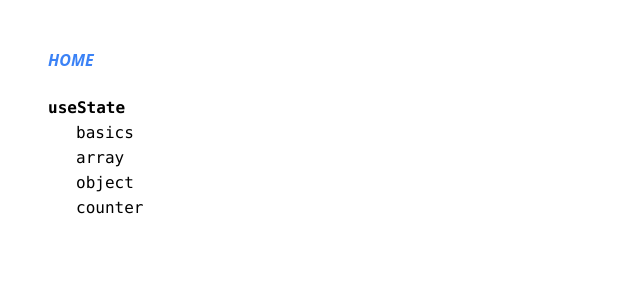
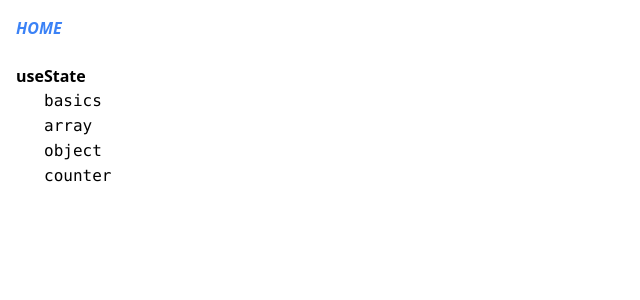
Before and after one commit to nrjdalal/learn-reactjs, a Next.js app: page / in a window 1280 px wide. Shown: the top 300 px of the page, without its empty margins (0-640 px from the left). Built offline with nearby package versions, Linux system fonts and the light colour scheme.

Commit message:
Thu Jun 17 22:39:05 IST 2021

```diff
--- a/pages/_app.js
+++ b/pages/_app.js
@@ -3,7 +3,7 @@ import '../styles/globals.css'
 
 function MyApp({ Component, pageProps }) {
   return (
-    <div className="p-12">
+    <div className="p-4">
       <div className="pb-6">
         <Link href="/">
           <a className="font-bold italic text-blue-500">HOME</a>
--- a/pages/index.js
+++ b/pages/index.js
@@ -3,7 +3,7 @@ import Link from 'next/link'
 const index = () => {
   return (
     <>
-      <h1 className="font-mono">useState</h1>
+      <h1>useState</h1>
 
       <Link href="/useState/basics">
         <a className="pl-7 font-mono">basics</a>
```
